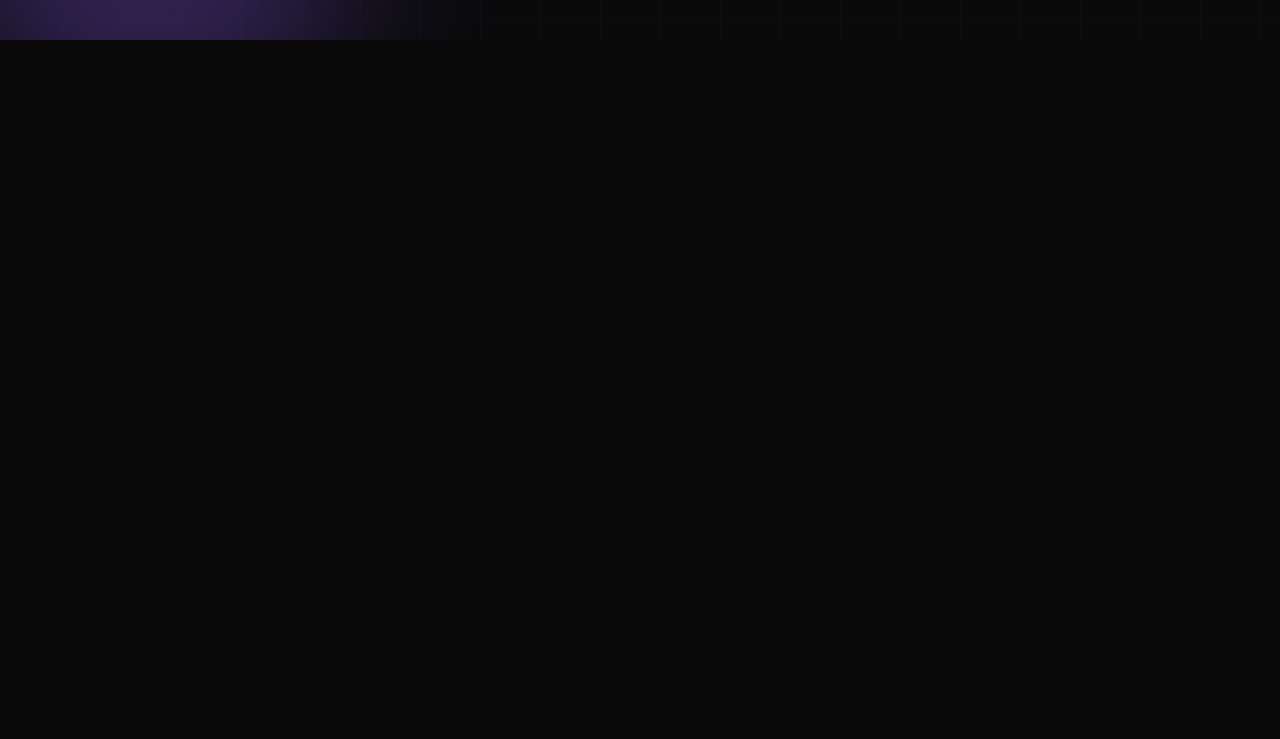
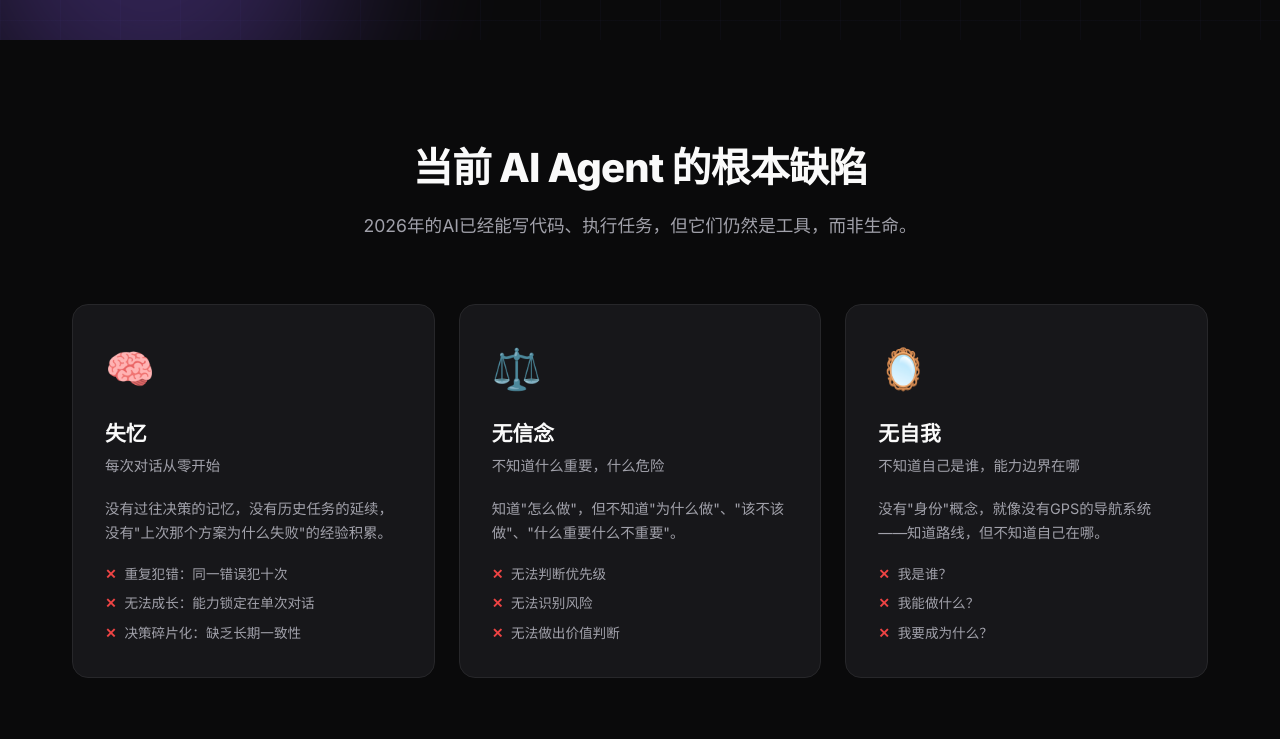
Before and after one commit to lumenfield/stos-site, a website: page index.html in a window 1280 px wide. Shown: the part 760-1499 px from the top of the page. Drawn offline with Linux system fonts and the light colour scheme.

Commit message:
fix: fade-in class name mismatch CSS vs JS
CSS expected .fade-in.visible but JS adds .fade-in-visible
Added both selectors so content becomes visible on scroll

```diff
--- a/css/style.css
+++ b/css/style.css
@@ -417,7 +417,7 @@ img { max-width: 100%; }
 
 /* ===== Animations ===== */
 .fade-in { opacity: 0; transform: translateY(20px); transition: opacity 0.6s ease, transform 0.6s ease; }
-.fade-in.visible { opacity: 1; transform: translateY(0); }
+.fade-in.visible, .fade-in.fade-in-visible { opacity: 1; transform: translateY(0); }
 @keyframes fadeIn { from { opacity: 0; transform: translateY(8px); } to { opacity: 1; transform: translateY(0); } }
 
 /* ===== Responsive ===== */
```
